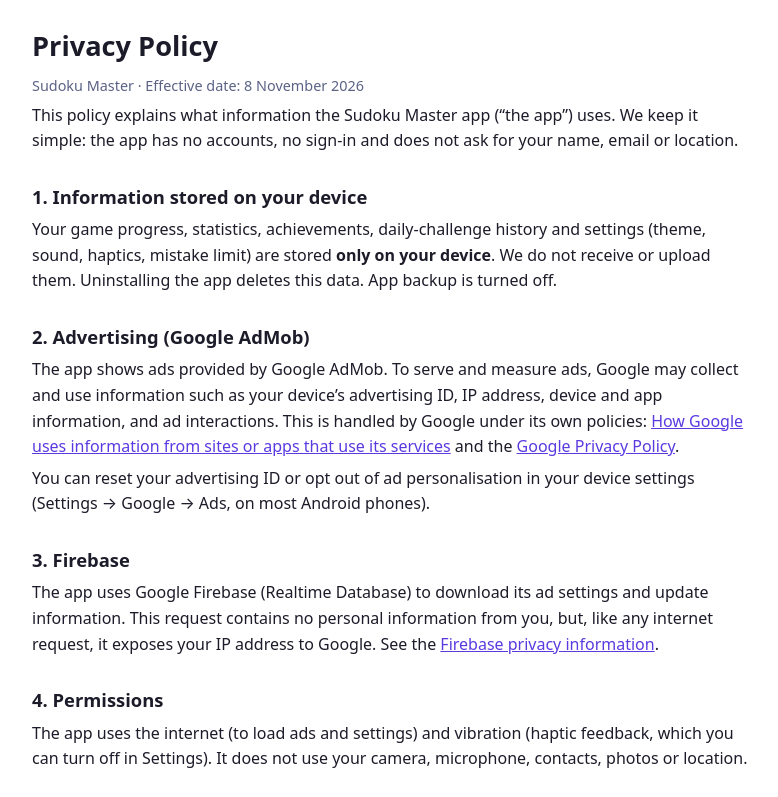
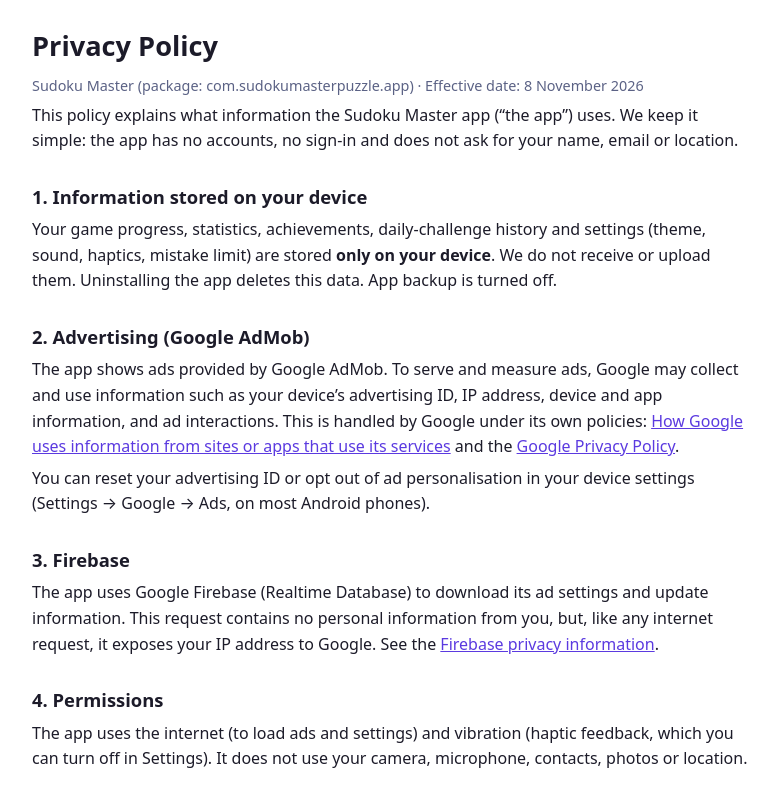
Before and after one commit to Manthanchauhan18/playstore, a plain HTML site: page sudoku-master-privacy/index.html in a window 1280 px wide. Shown: the top 797 px of the page, without its empty margins (248-1026 px from the left). Drawn offline with Linux system fonts and the light colour scheme.

Commit message:
Update package name in privacy policy

```diff
--- a/sudoku-master-privacy/index.html
+++ b/sudoku-master-privacy/index.html
@@ -17,7 +17,7 @@
 <body>
 <main>
   <h1>Privacy Policy</h1>
-  <p class="meta">Sudoku Master &middot; Effective date: 8 November 2026</p>
+  <p class="meta">Sudoku Master (package: com.sudokumasterpuzzle.app) &middot; Effective date: 8 November 2026</p>
 
   <p>This policy explains what information the Sudoku Master app (&ldquo;the app&rdquo;) uses. We keep it simple: the app has no accounts, no sign-in and does not ask for your name, email or location.</p>
 
```
